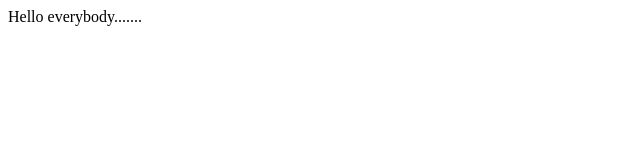
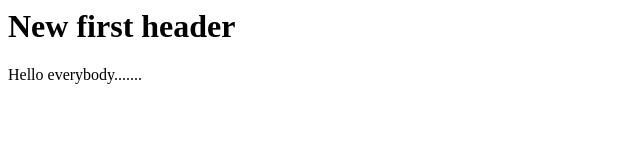
Before and after one commit to m-af97/html, a plain HTML site: page index.html in a window 1280 px wide. Shown: the whole page, without its empty margins (0-640 px from the left). Drawn offline with Linux system fonts and the light colour scheme.

Commit message:
Add first header

```diff
--- a/index.html
+++ b/index.html
@@ -3,6 +3,7 @@
     <meta charset="UTF-8">
     <meta name="viewport" content="width=device-width, initial-scale=1.0">
     <title>Document</title>
+    <h1>New first header</h1>
 </head>
 <body>
 Hello everybody.......
```
